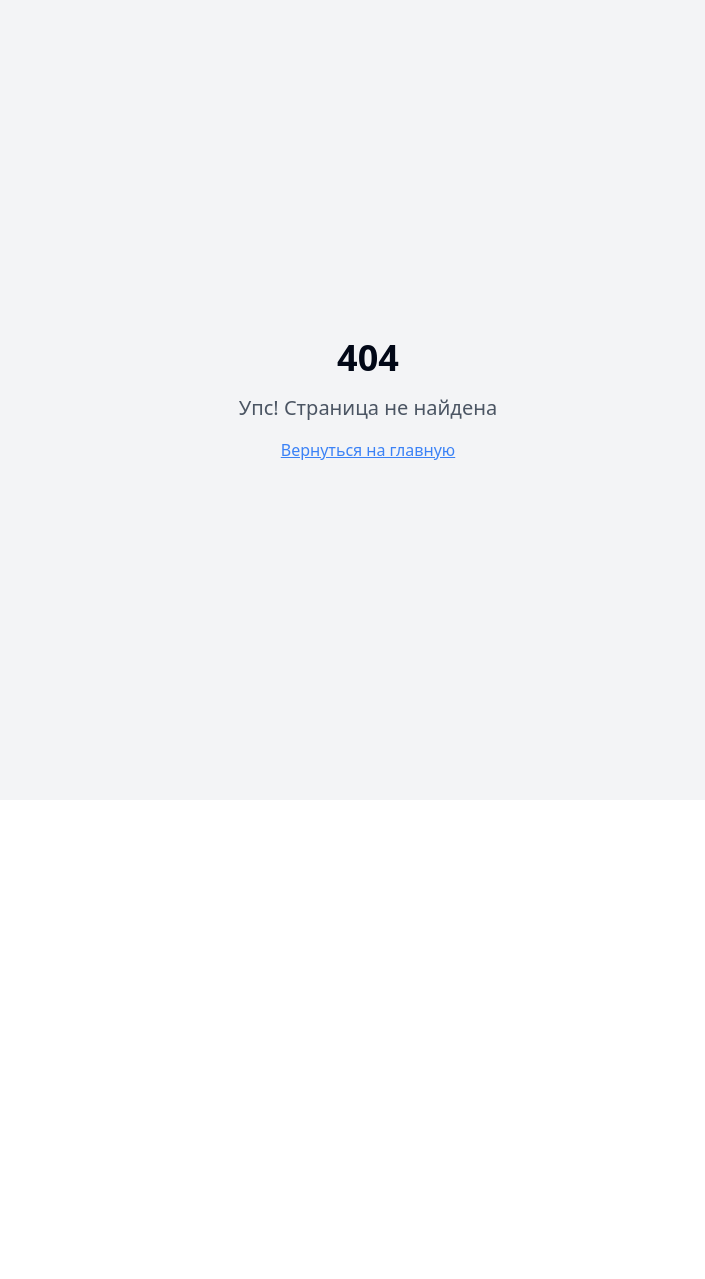
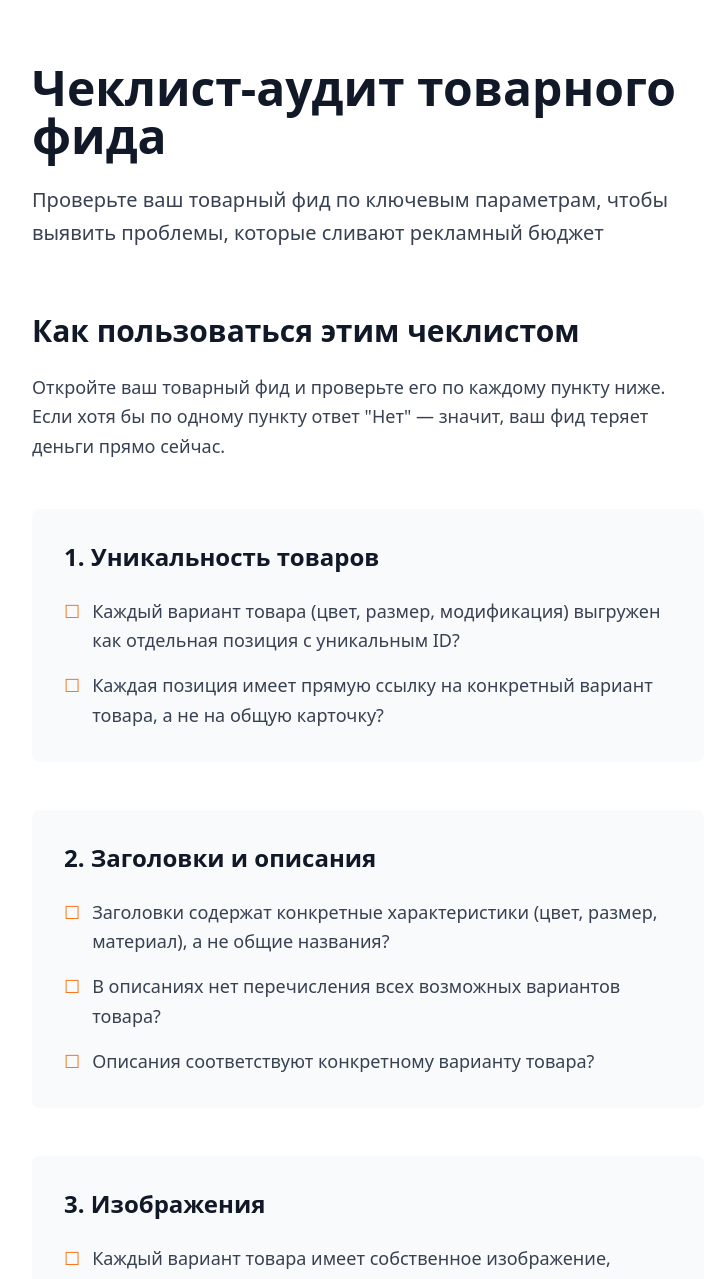
Before and after one commit to pr-poehali-dev/plain-text-project, a React (Vite) app: page /check-list-audit-fid in a window 1280 px wide. Before the commit this address had no page. Shown: the top 1279 px of the page, without its empty margins (272-977 px from the left). Before the commit the page ends 800 px from the top, so only its background shows below. Built offline with nearby package versions, Linux system fonts and the light colour scheme.

Commit message:
feat: добавлена страница check-list-audit-fid

```diff
--- a/src/App.tsx
+++ b/src/App.tsx
@@ -6,6 +6,7 @@ import { QueryClient, QueryClientProvider } from "@tanstack/react-query";
 import { BrowserRouter, Routes, Route } from "react-router-dom";
 import Index from "./pages/Index";
 import Offer from "./pages/Offer";
+import CheckListAuditFid from "./pages/CheckListAuditFid";
 import NotFound from "./pages/NotFound";
 
 const queryClient = new QueryClient();
@@ -19,6 +20,7 @@ const App = () => (
         <Routes>
           <Route path="/" element={<Index />} />
           <Route path="/offer" element={<Offer />} />
+          <Route path="/check-list-audit-fid" element={<CheckListAuditFid />} />
           {/* ADD ALL CUSTOM ROUTES ABOVE THE CATCH-ALL "*" ROUTE */}
           <Route path="*" element={<NotFound />} />
         </Routes>
--- a/src/pages/CheckListAuditFid.tsx
+++ b/src/pages/CheckListAuditFid.tsx
@@ -1,20 +1,166 @@
-export default function CheckListAuditFid() {
+import { Button } from "@/components/ui/button";
+
+const CheckListAuditFid = () => {
   return (
-    <div className="min-h-screen bg-gray-50 flex items-center justify-center p-4">
-      <div className="max-w-2xl w-full bg-white rounded-lg shadow-lg p-8 text-center">
-        <h1 className="text-3xl font-bold text-gray-900 mb-6">
-          Чеклист-аудит товарного фида
-        </h1>
-        <p className="text-lg text-gray-700 mb-8">
-          Эта страница находится в разработке. Скоро здесь появится полезный контент!
-        </p>
-        <a
-          href="/"
-          className="inline-block bg-orange-600 text-white px-6 py-3 rounded-lg hover:bg-orange-700 transition"
-        >
-          Вернуться на главную
-        </a>
-      </div>
+    <div className="min-h-screen bg-white">
+      <article className="max-w-3xl mx-auto px-6 py-16 sm:px-8 lg:px-12">
+
+        <header className="mb-16">
+          <h1 className="text-4xl sm:text-5xl font-bold text-gray-900 leading-tight mb-6">
+            Чеклист-аудит товарного фида
+          </h1>
+          <p className="text-xl text-gray-700 leading-relaxed">
+            Проверьте ваш товарный фид по ключевым параметрам, чтобы выявить проблемы, которые сливают рекламный бюджет
+          </p>
+        </header>
+
+        <section className="mb-12">
+          <h2 className="text-3xl font-bold text-gray-900 mb-6">
+            Как пользоваться этим чеклистом
+          </h2>
+          <p className="text-lg text-gray-700 leading-relaxed mb-6">
+            Откройте ваш товарный фид и проверьте его по каждому пункту ниже. Если хотя бы по одному пункту ответ "Нет" — значит, ваш фид теряет деньги прямо сейчас.
+          </p>
+        </section>
+
+        <section className="mb-12 bg-gray-50 p-8 rounded-lg">
+          <h3 className="text-2xl font-bold text-gray-900 mb-6">
+            1. Уникальность товаров
+          </h3>
+          <ul className="space-y-4 text-lg text-gray-700 leading-relaxed">
+            <li className="flex items-start">
+              <span className="mr-3 text-orange-500">☐</span>
+              <span>
+                Каждый вариант товара (цвет, размер, модификация) выгружен как отдельная позиция с уникальным ID?
+              </span>
+            </li>
+            <li className="flex items-start">
+              <span className="mr-3 text-orange-500">☐</span>
+              <span>
+                Каждая позиция имеет прямую ссылку на конкретный вариант товара, а не на общую карточку?
+              </span>
+            </li>
+          </ul>
+        </section>
+
+        <section className="mb-12 bg-gray-50 p-8 rounded-lg">
+          <h3 className="text-2xl font-bold text-gray-900 mb-6">
+            2. Заголовки и описания
+          </h3>
+          <ul className="space-y-4 text-lg text-gray-700 leading-relaxed">
+            <li className="flex items-start">
+              <span className="mr-3 text-orange-500">☐</span>
+              <span>
+                Заголовки содержат конкретные характеристики (цвет, размер, материал), а не общие названия?
+              </span>
+            </li>
+            <li className="flex items-start">
+              <span className="mr-3 text-orange-500">☐</span>
+              <span>
+                В описаниях нет перечисления всех возможных вариантов товара?
+              </span>
+            </li>
+            <li className="flex items-start">
+              <span className="mr-3 text-orange-500">☐</span>
+              <span>
+                Описания соответствуют конкретному варианту товара?
+              </span>
+            </li>
+          </ul>
+        </section>
+
+        <section className="mb-12 bg-gray-50 p-8 rounded-lg">
+          <h3 className="text-2xl font-bold text-gray-900 mb-6">
+            3. Изображения
+          </h3>
+          <ul className="space-y-4 text-lg text-gray-700 leading-relaxed">
+            <li className="flex items-start">
+              <span className="mr-3 text-orange-500">☐</span>
+              <span>
+                Каждый вариант товара имеет собственное изображение, соответствующее его характеристикам?
+              </span>
+            </li>
+            <li className="flex items-start">
+              <span className="mr-3 text-orange-500">☐</span>
+              <span>
+                Изображения качественные, без водяных знаков и посторонних элементов?
+              </span>
+            </li>
+          </ul>
+        </section>
+
+        <section className="mb-12 bg-gray-50 p-8 rounded-lg">
+          <h3 className="text-2xl font-bold text-gray-900 mb-6">
+            4. Цены и наличие
+          </h3>
+          <ul className="space-y-4 text-lg text-gray-700 leading-relaxed">
+            <li className="flex items-start">
+              <span className="mr-3 text-orange-500">☐</span>
+              <span>
+                Цены указаны корректно для каждого варианта товара?
+              </span>
+            </li>
+            <li className="flex items-start">
+              <span className="mr-3 text-orange-500">☐</span>
+              <span>
+                Статус наличия обновляется автоматически и соответствует реальным остаткам?
+              </span>
+            </li>
+          </ul>
+        </section>
+
+        <section className="mb-12 bg-gray-50 p-8 rounded-lg">
+          <h3 className="text-2xl font-bold text-gray-900 mb-6">
+            5. Категории и структура
+          </h3>
+          <ul className="space-y-4 text-lg text-gray-700 leading-relaxed">
+            <li className="flex items-start">
+              <span className="mr-3 text-orange-500">☐</span>
+              <span>
+                Товары распределены по правильным категориям?
+              </span>
+            </li>
+            <li className="flex items-start">
+              <span className="mr-3 text-orange-500">☐</span>
+              <span>
+                Используется иерархия категорий для точного таргетинга?
+              </span>
+            </li>
+          </ul>
+        </section>
+
+        <section className="mb-12">
+          <h2 className="text-3xl font-bold text-gray-900 mb-6">
+            Что делать, если нашли проблемы?
+          </h2>
+          <p className="text-lg text-gray-700 leading-relaxed mb-6">
+            Если вы обнаружили хотя бы одну проблему в вашем фиде — не переживайте. Это нормально и решаемо.
+          </p>
+          <p className="text-lg text-gray-700 leading-relaxed mb-6">
+            Система "Товарный Снайпер" автоматически исправляет все эти проблемы и настраивает рекламу так, чтобы каждый клик вел на точно соответствующий товар.
+          </p>
+          <div className="flex flex-col sm:flex-row gap-4 mt-8">
+            <Button
+              size="lg"
+              className="bg-orange-600 hover:bg-orange-700 text-white px-8 py-6 text-lg"
+              onClick={() => window.location.href = '/'}
+            >
+              Узнать больше о системе
+            </Button>
+            <Button
+              size="lg"
+              variant="outline"
+              className="border-orange-600 text-orange-600 hover:bg-orange-50 px-8 py-6 text-lg"
+              onClick={() => window.location.href = '/offer'}
+            >
+              Оставить заявку
+            </Button>
+          </div>
+        </section>
+
+      </article>
     </div>
   );
-}
+};
+
+export default CheckListAuditFid;
```
